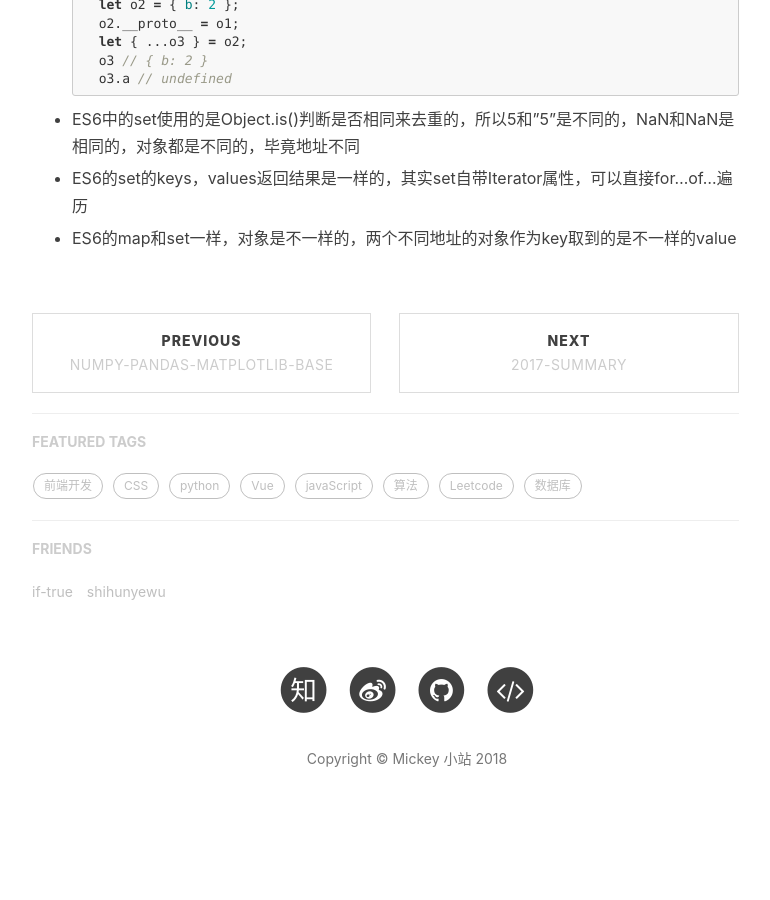
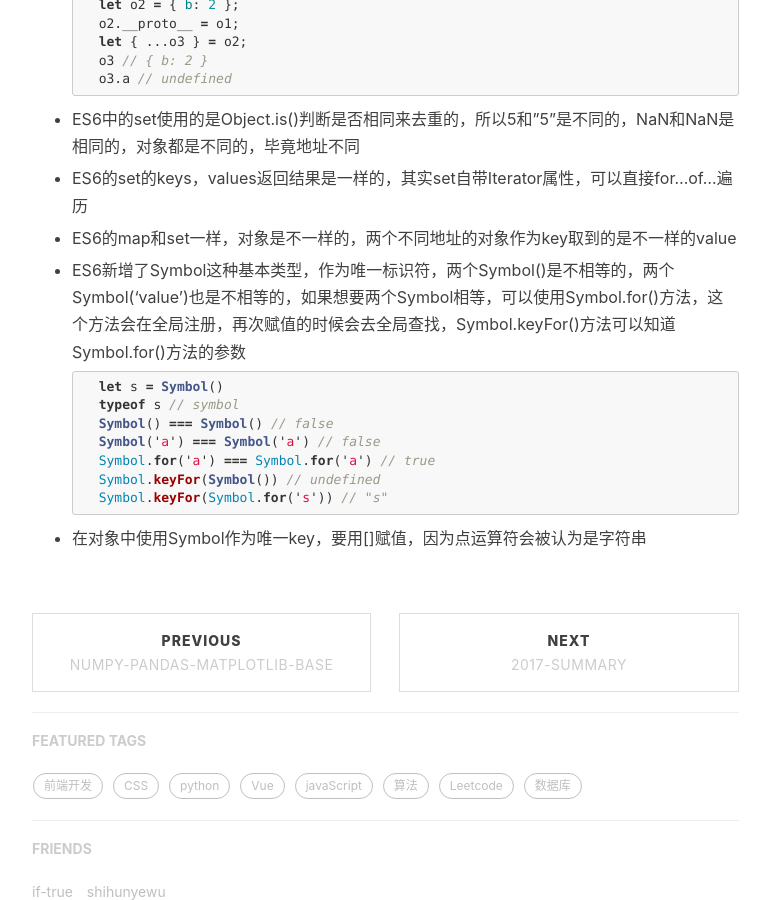
Before and after one commit to mickey0524/mickey0524.github.io, a Jekyll site: the page built from _posts/2018-02-05-ES6-review.md, in a window 1280 px wide and 900 px high, scrolled down 7292 px. Shown: the whole window, without its empty margins (233-1003 px from the left). Built offline with Jekyll 4.4.1, drawn with Linux system fonts in a browser that asks for light colours; nearby versions of some CDN libraries; comment, search, counter and statistics services are not loaded; before the commit the page ends 8128 px from its top, so only the background shows below that.

Commit message:
feat(es6): 补充es6 symbol

````diff
--- a/_posts/2018-02-05-ES6-review.md
+++ b/_posts/2018-02-05-ES6-review.md
@@ -358,3 +358,17 @@ y修饰符的作用与g修饰符类似，也是全局匹配，后一次匹配都
 * ES6的set的keys，values返回结果是一样的，其实set自带Iterator属性，可以直接for...of...遍历
 
 * ES6的map和set一样，对象是不一样的，两个不同地址的对象作为key取到的是不一样的value
+
+* ES6新增了Symbol这种基本类型，作为唯一标识符，两个Symbol()是不相等的，两个Symbol('value')也是不相等的，如果想要两个Symbol相等，可以使用Symbol.for()方法，这个方法会在全局注册，再次赋值的时候会去全局查找，Symbol.keyFor()方法可以知道Symbol.for()方法的参数
+
+    ```js
+    let s = Symbol()
+    typeof s // symbol
+    Symbol() === Symbol() // false
+    Symbol('a') === Symbol('a') // false
+    Symbol.for('a') === Symbol.for('a') // true
+    Symbol.keyFor(Symbol()) // undefined
+    Symbol.keyFor(Symbol.for('s')) // "s"
+    ```
+
+* 在对象中使用Symbol作为唯一key，要用[]赋值，因为点运算符会被认为是字符串
````
